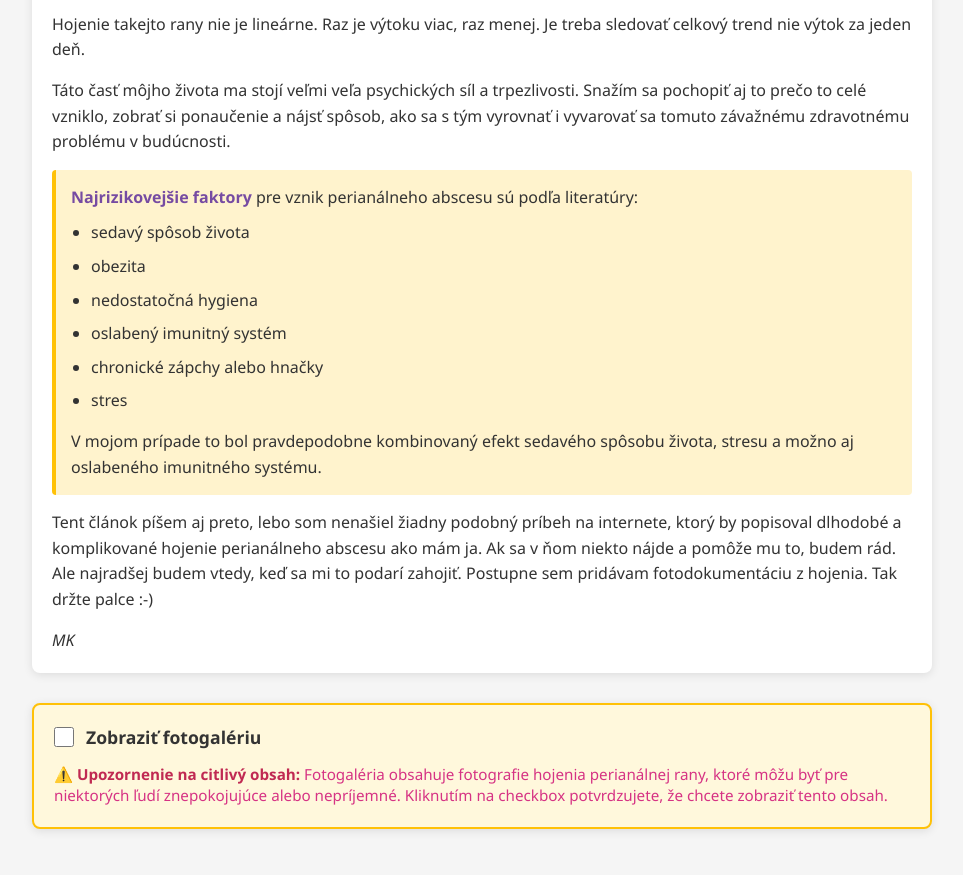
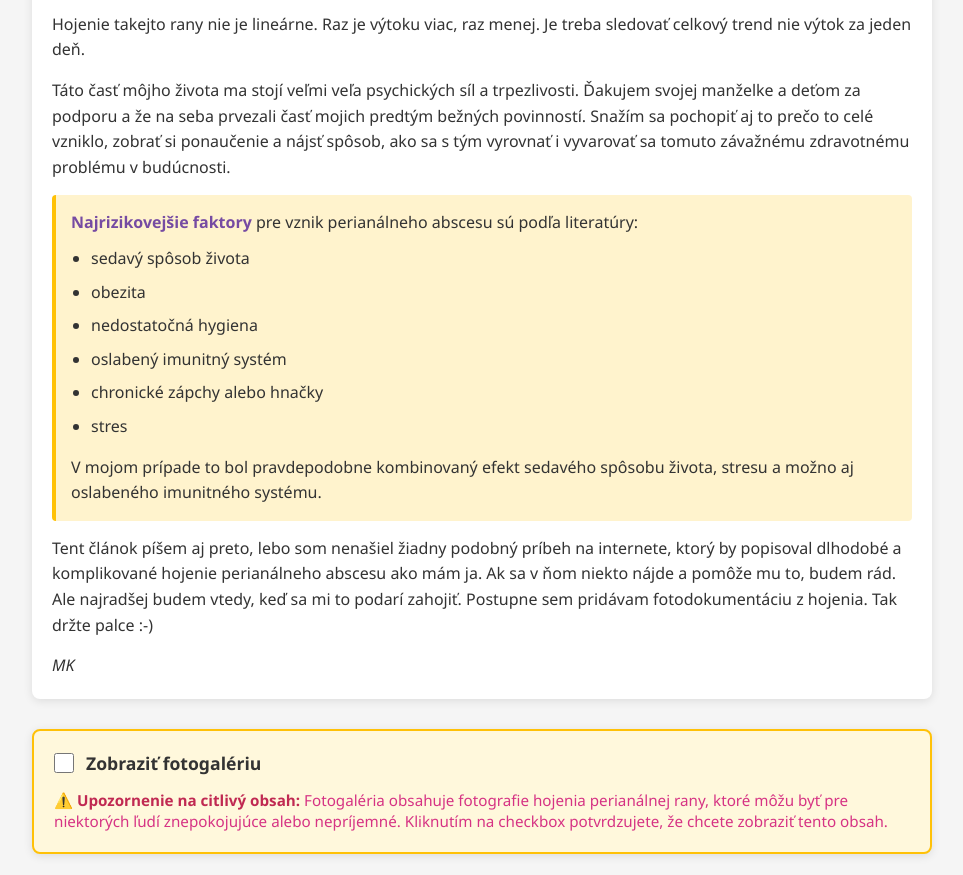
Before and after one commit to ihateids/absces, a plain HTML site: page index.html in a window 1280 px wide. Shown: the part 3742-4617 px from the top of the page, without its empty margins (158-1121 px from the left). Drawn offline with Linux system fonts and the light colour scheme.

Commit message:
Minor fixes

```diff
--- a/index.html
+++ b/index.html
@@ -867,7 +867,8 @@
 
       <p>
         Táto časť môjho života ma stojí veľmi veľa psychických síl a
-        trpezlivosti. Snažím sa pochopiť aj to prečo to celé vzniklo, zobrať si ponaučenie a nájsť spôsob,
+        trpezlivosti. Ďakujem svojej manželke a deťom za podporu a že na seba prvezali časť mojich predtým bežných povinností.
+        Snažím sa pochopiť aj to prečo to celé vzniklo, zobrať si ponaučenie a nájsť spôsob,
         ako sa s tým vyrovnať i vyvarovať sa tomuto závažnému zdravotnému problému v budúcnosti.
 
       <div class="highlight">
```
